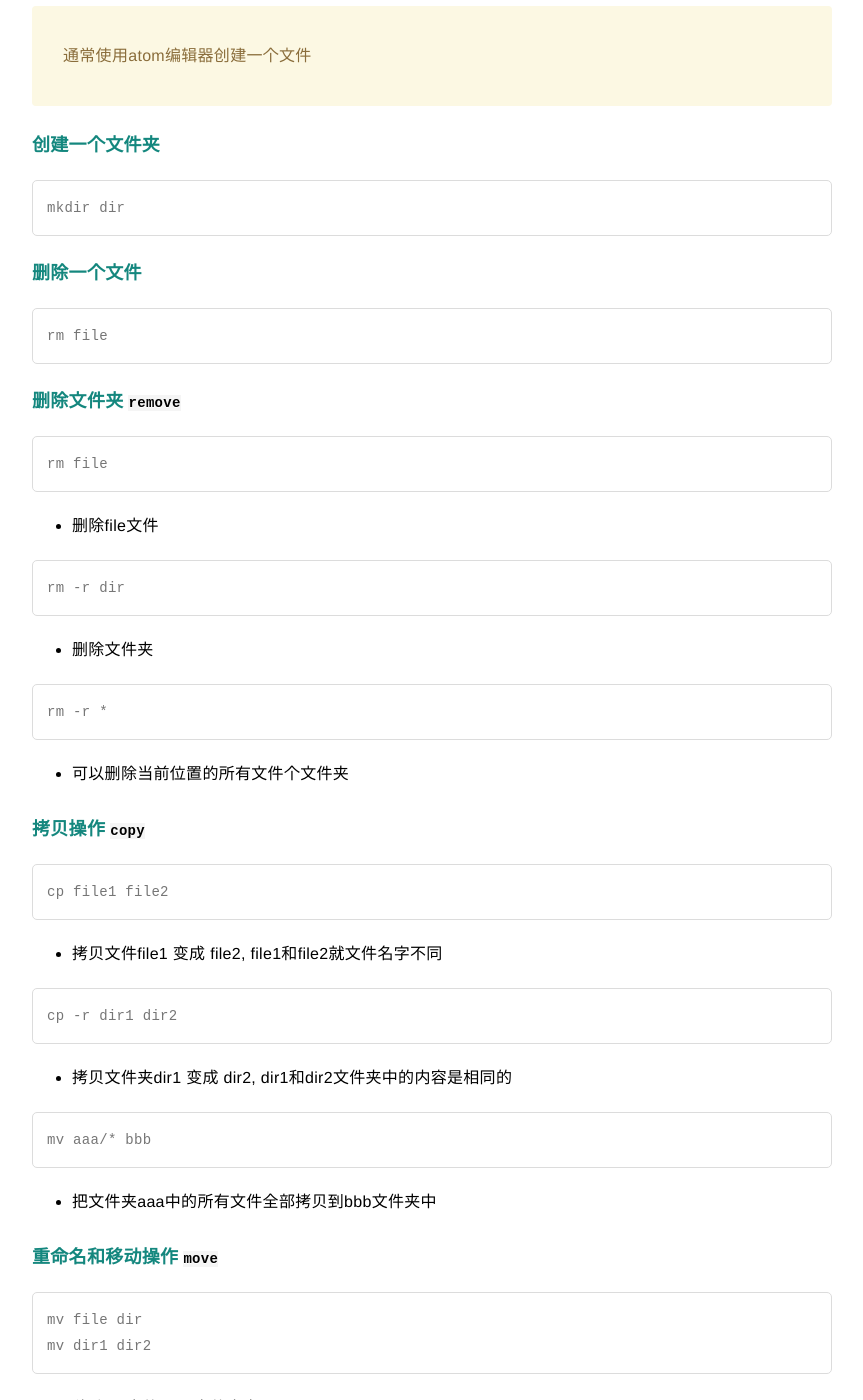
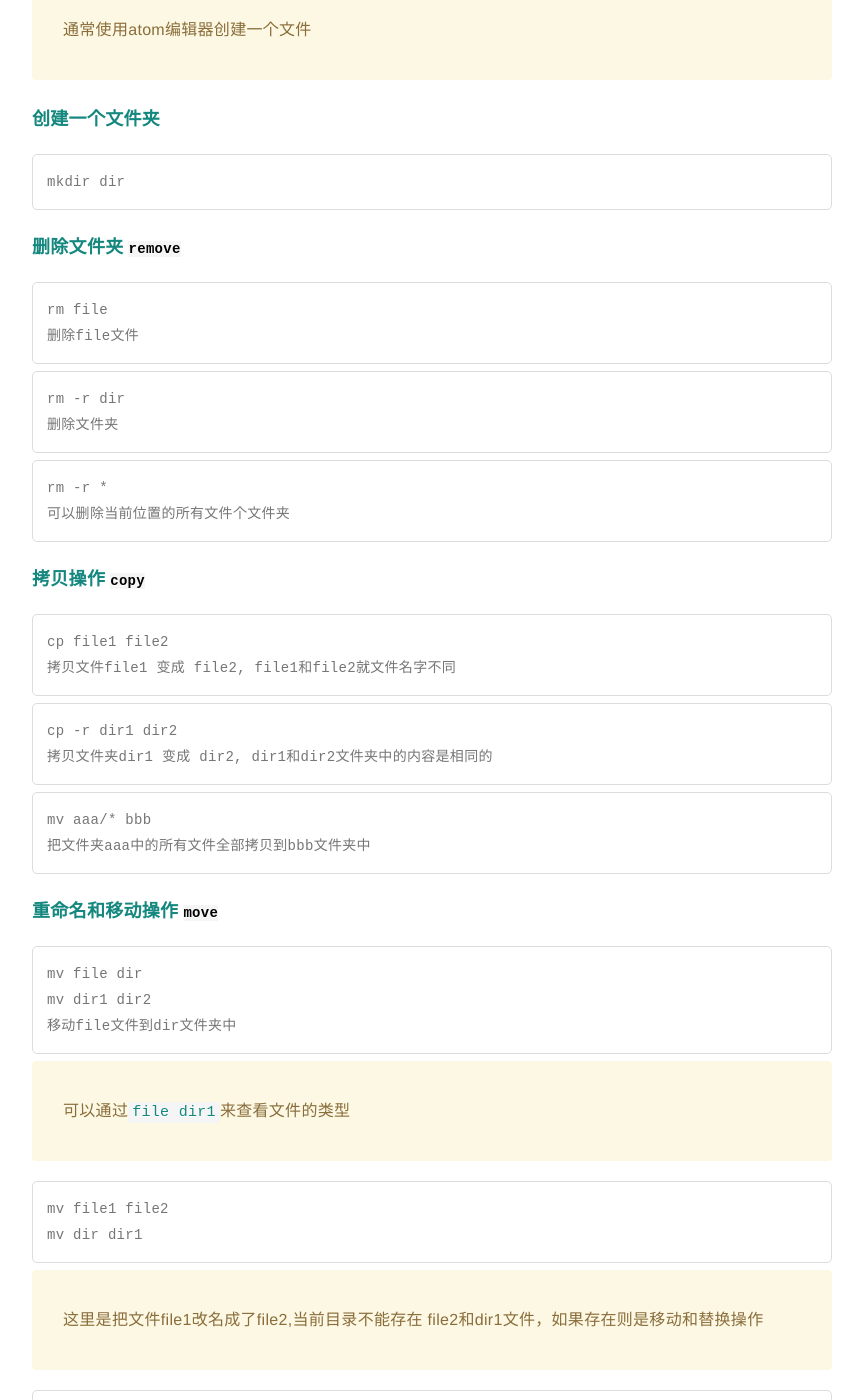
Before and after one commit to jacktown11/yewenxiang23.github.io, a Jekyll site: the page built from basic/1-linux.md, in a window 1280 px wide and 1400 px high, scrolled down 1105 px. Shown: the whole window, without its empty margins (208-1071 px from the left). Built offline with Jekyll 4.4.1, drawn with Linux system fonts in a browser that asks for light colours; some of the changed text lies outside the part shown.

Commit message:
some add

````diff
--- a/basic/1-linux.md
+++ b/basic/1-linux.md
@@ -21,17 +21,21 @@ cd跳转又分为相对路径和绝对路径
     使用绝对路径最大的好处是跟当前位置无关 以老祖宗文件夹 `/` 打头,例如：不管我们在哪 `cd /` 都可以跳到根目录中, `cd /Users/wenxiangye` 可以直接跳到用户主目录 等价于 `cd ~`.
 
 ### 打印出的当前位置
+
 ```
 pwd
 ```
 
 ### 列出当前文件夹中的所有文件和文件夹
+
 ```
 ls
+需要列出隐藏的文件夹时用 `ls -a`
 ```
-- 需要列出隐藏的文件夹时用 `ls -a`
+
 
 ### 创建一个文件
+
 ```
 touch file
 atom file
@@ -45,50 +49,52 @@ atom file
 mkdir dir
 ```
 
-### 删除一个文件
-```
-rm file
-```
-
 ### 删除文件夹 `remove`
 
 ```
 rm file
+删除file文件
 ```
-- 删除file文件
+
 
 ```
 rm -r dir
+删除文件夹
 ```
-- 删除文件夹
+
 
 ```
 rm -r *
+可以删除当前位置的所有文件个文件夹
 ```
-- 可以删除当前位置的所有文件个文件夹
+
 
 ### 拷贝操作 `copy`
 ```
 cp file1 file2
+拷贝文件file1 变成 file2, file1和file2就文件名字不同
 ```
-- 拷贝文件file1 变成 file2, file1和file2就文件名字不同
+
 
 ```
 cp -r dir1 dir2
+拷贝文件夹dir1 变成 dir2, dir1和dir2文件夹中的内容是相同的
 ```
-- 拷贝文件夹dir1 变成 dir2, dir1和dir2文件夹中的内容是相同的
+
 
 ```
 mv aaa/* bbb
+把文件夹aaa中的所有文件全部拷贝到bbb文件夹中
 ```
-- 把文件夹aaa中的所有文件全部拷贝到bbb文件夹中
+
 
 ### 重命名和移动操作 `move`
 ```
 mv file dir
 mv dir1 dir2
+移动file文件到dir文件夹中
 ```
-- 移动file文件到dir文件夹中
+
 
 >可以通过`file dir1`来查看文件的类型
 >
@@ -102,14 +108,16 @@ mv dir dir1
 
 ```
 mv file ..
+移动文件到上一级目录
 ```
-- 移动文件到上一级目录
+
 
 ### 查看文件
 ```
 cat file
+会列出文件里面的内容
 ```
- - 会列出文件里面的内容
+
 
 ---
 
@@ -118,8 +126,9 @@ cat file
 我们平时在用户主目录文件夹里面，用普通用户的身份就能去增删改的操作了，但是在其他目录下面需要超级用户的身份才能去执行操作，实现的方式:
 ```
 sudo rm file
+上面的命令可以用超级用户权限执行一个命令
 ```
-上面的命令可以用超级用户权限执行一个命令
+
 
 ```
 sudo su
````
Also changed, not shown: basic/1-npm.md (+10 -6 lines).
